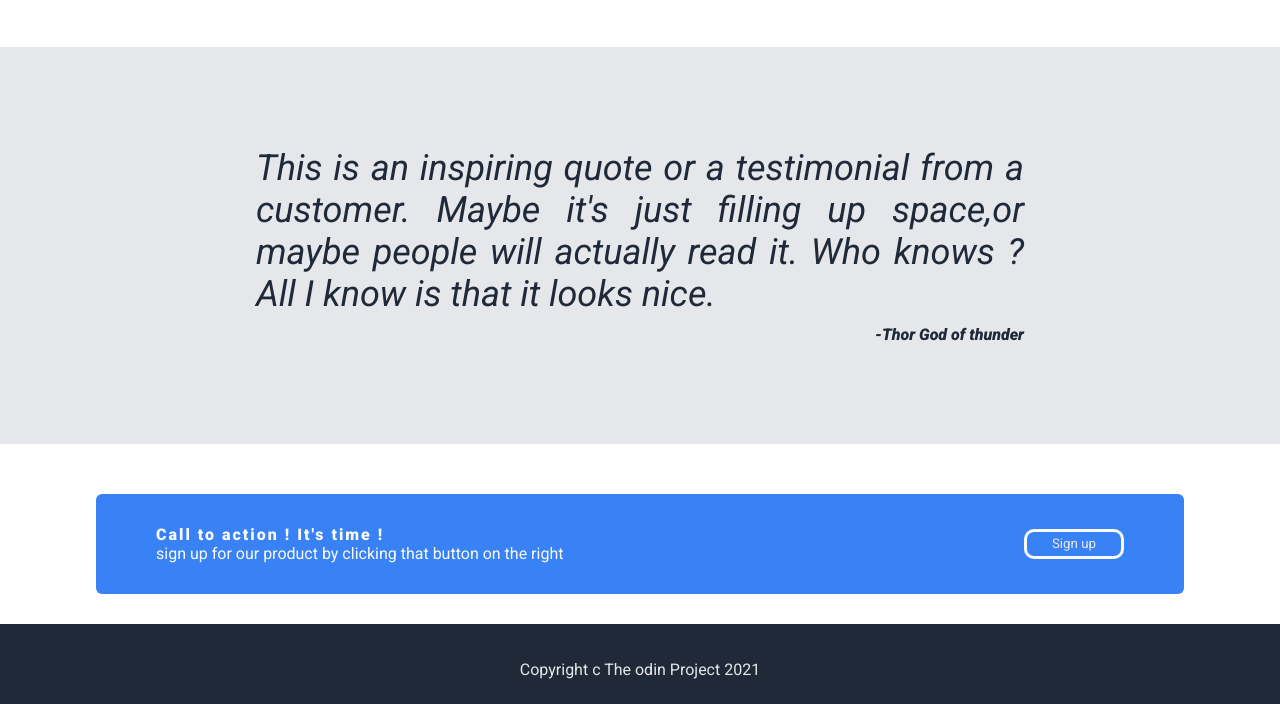
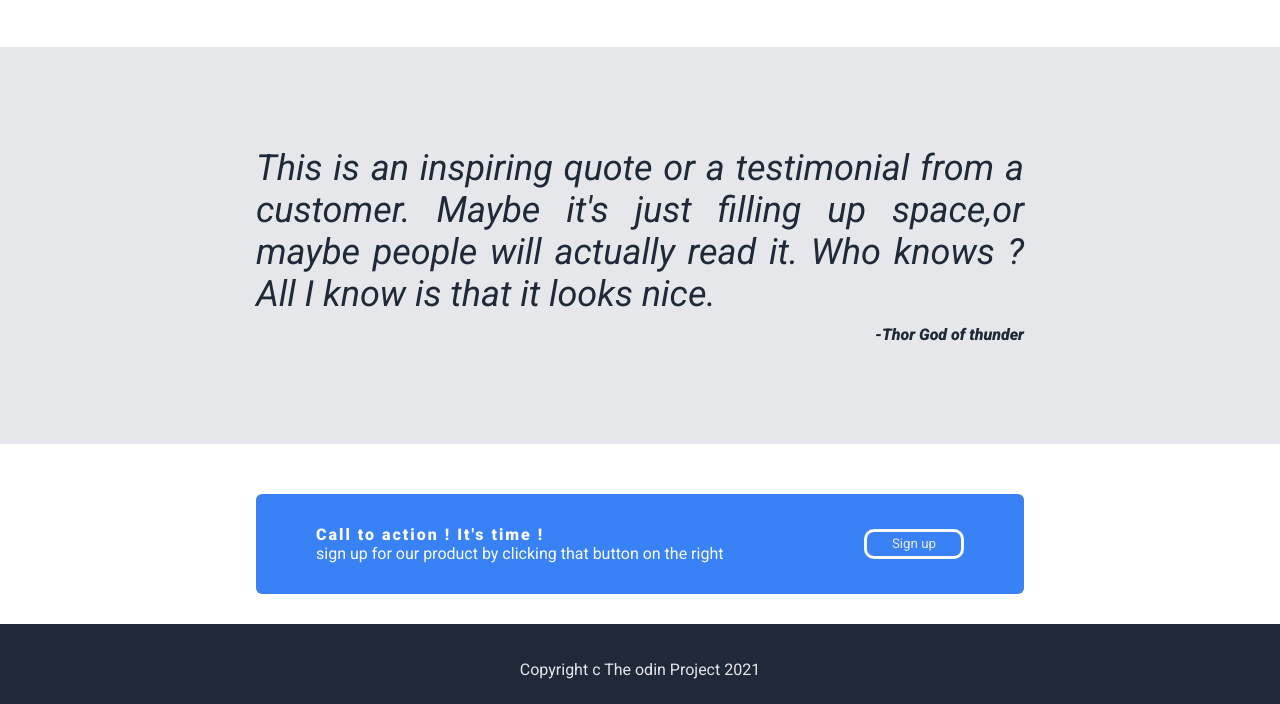
Before and after one commit to NyroY64/LandingPage, a plain HTML site: page index.html in a window 1280 px wide. Shown: the part 704-1408 px from the top of the page. Drawn offline with Linux system fonts and the light colour scheme.

Commit message:
Update style.css

```diff
--- a/style.css
+++ b/style.css
@@ -179,7 +179,7 @@ h2{
 .callToAction{
     background-color: #3882F6;
     border-radius: 6px;
-    width: 85%;
+    width: 60dvw;
     height: 100px;
     margin: auto;
 
```
